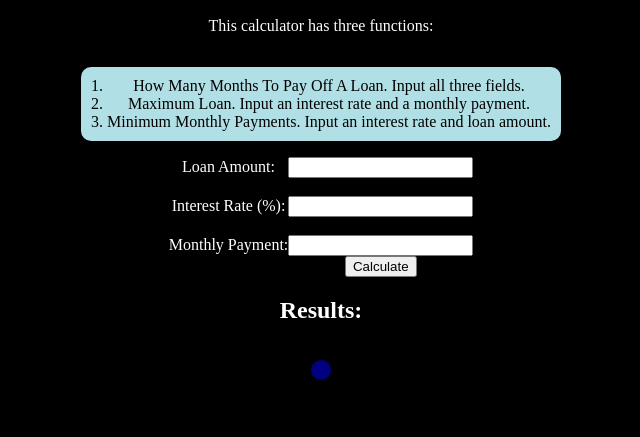
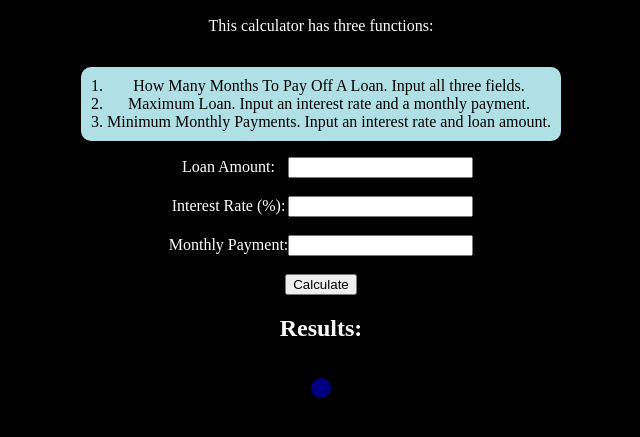
Before and after one commit to DawsonGC/Simple-Loan-Calculator, a plain HTML site: page index.html in a window 1280 px wide. Shown: the part 87-524 px from the top of the page, without its empty margins (319-959 px from the left). Drawn offline with Linux system fonts and the light colour scheme.

Commit message:
Update index.html

```diff
--- a/index.html
+++ b/index.html
@@ -21,7 +21,7 @@
     padding-left: 26px;
   }
 
-  form {
+  .form-entry {
     display: grid;
     justify-items: center;
     align-items: center;
@@ -55,6 +55,7 @@
   </ol>
 
   <form onsubmit="calculateLoan(event)">
+    <div class="form-entry">
     <label for="loanAmount">Loan Amount:</label>
     <input type="text" id="loanAmount"><br>
 
@@ -63,6 +64,7 @@
 
     <label for="monthlyPayment">Monthly Payment:</label>
     <input type="text" id="monthlyPayment"><br>
+    </div>
 
     <input type="submit" value="Calculate">
   </form>
```
